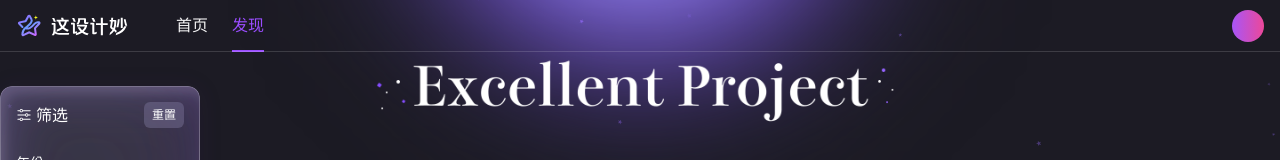
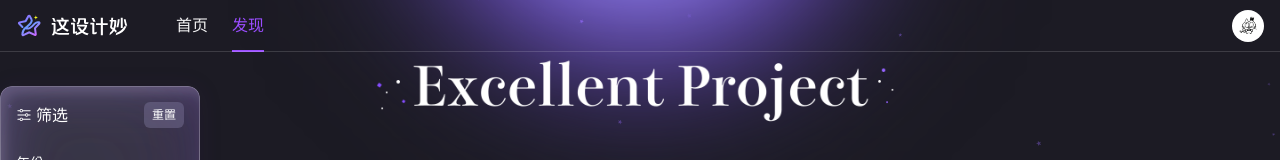
Before and after one commit to moonxing99/xigua, a React (Vite) app: page / in a window 1280 px wide. Both pictures are taken after a click on the element 176 px from the left and 876 px from the top of the page. Shown: the top 160 px of the page. Built offline with nearby package versions, Linux system fonts and the light colour scheme.

Commit message:
fix: 优化图片路径处理，使用 getImagePath 统一处理

```diff
--- a/src/pages/Discover.jsx
+++ b/src/pages/Discover.jsx
@@ -3,6 +3,7 @@ import { Input } from "@/components/ui/input";
 import { Search } from "lucide-react";
 import { Link, useSearchParams } from "react-router-dom";
 import StarParticles from "@/components/StarParticles";
+import { getImagePath } from "@/utils/imagePath";
 
 const filters = [
   { label: "筛选", type: "title" },
@@ -26,7 +27,7 @@ const projects = [
     desc: "团购和软硬件服务设计中心/创意营销设计组",
     tags: ["80+", "创意", "C端"],
     badge: "2025年第28期",
-    img: "/1.png",
+    img: getImagePath("/1.png"),
     like: 126,
     view: 813,
   },
@@ -35,7 +36,7 @@ const projects = [
     desc: "美团平台设计中心/用户增长与运营设计组",
     tags: ["80+", "创意", "C端"],
     badge: "2025年第27期",
-    img: "/2.png",
+    img: getImagePath("/2.png"),
     like: 126,
     view: 813,
   },
@@ -44,7 +45,7 @@ const projects = [
     desc: "异地地图探索模式设计",
     tags: ["90+", "体验", "C端"],
     badge: "2025年第26期",
-    img: "/3.png",
+    img: getImagePath("/3.png"),
     like: 126,
     view: 813,
   },
@@ -53,7 +54,7 @@ const projects = [
     desc: "乐生活春节大促营销活动",
     tags: ["80+", "创意", "C端"],
     badge: "2025年第25期",
-    img: "/4.png",
+    img: getImagePath("/4.png"),
     like: 126,
     view: 813,
   },
@@ -62,7 +63,7 @@ const projects = [
     desc: "品牌创意设计中心/品牌设计组",
     tags: ["80+", "创意", "C端"],
     badge: "2025年第24期",
-    img: "/5.png",
+    img: getImagePath("/5.png"),
     like: 126,
     view: 813,
   },
@@ -71,7 +72,7 @@ const projects = [
     desc: "基础研发平台设计中心",
     tags: ["80+", "创意", "B端"],
     badge: "2025年第23期",
-    img: "/6.png",
+    img: getImagePath("/6.png"),
     like: 126,
     view: 813,
   },
@@ -80,7 +81,7 @@ const projects = [
     desc: "酒旅设计中心/创意营销设计组",
     tags: ["80+", "创意", "C端"],
     badge: "2025年第22期",
-    img: "/7.png",
+    img: getImagePath("/7.png"),
     like: 126,
     view: 813,
   },
@@ -89,7 +90,7 @@ const projects = [
     desc: "外卖和履约平台设计中心/外卖用户端设计组",
     tags: ["80+","体验", "C端"],
     badge: "2025年第21期",
-    img: "/8.png",
+    img: getImagePath("/8.png"),
     like: 126,
     view: 813,
   },
@@ -98,7 +99,7 @@ const projects = [
     desc: "美团安心学物料手册",
     tags: ["80+", "创意", "文创"],
     badge: "2025年第20期",
-    img: "/9.png",
+    img: getImagePath("/9.png"),
     like: 126,
     view: 813,
   },
@@ -200,15 +201,15 @@ export default function Discover() {
       {/* 星星粒子动画 */}
       <StarParticles />
       {/* 顶部背景图 */}
-      <img src="/发现bg.png" alt="发现页顶部背景" className="pointer-events-none select-none w-full absolute top-0 left-0 z-0" style={{objectFit: 'cover'}} />
+      <img src={getImagePath("/发现bg.png")} alt="发现页顶部背景" className="pointer-events-none select-none w-full absolute top-0 left-0 z-0" style={{objectFit: 'cover'}} />
       {/* 底部背景图 */}
-      <img src="/bg2.png" alt="bg2" className="pointer-events-none select-none w-full absolute bottom-0 left-0 z-0" style={{objectFit: 'cover'}} />
+      <img src={getImagePath("/bg2.png")} alt="bg2" className="pointer-events-none select-none w-full absolute bottom-0 left-0 z-0" style={{objectFit: 'cover'}} />
       {/* 顶部导航栏 */}
       <header className="relative z-10 h-[52px] flex items-center border-none bg-transparent">
         <div className="container mx-auto px-4 py-0 flex items-center justify-between h-full">
           <div className="flex items-center space-x-12 h-full">
             <div className="flex items-center space-x-2">
-              <img src="/logo.svg" alt="这设计妙" className="h-7" />
+              <img src={getImagePath("/logo.svg")} alt="这设计妙" className="h-7" />
             </div>
             <nav className="hidden md:flex space-x-6 h-full">
               <Link to="/" className="text-[#F3F3F4] hover:text-[#9A4DFF] transition-colors h-full flex items-end pb-[13px] border-b-2 border-transparent">首页</Link>
@@ -216,7 +217,12 @@ export default function Discover() {
             </nav>
           </div>
           <div className="flex items-center">
-            <div className="w-8 h-8 rounded-full bg-gradient-to-r from-purple-500 to-pink-500"></div>
+            <img
+              src={getImagePath("/头像.PNG")}
+              alt="头像"
+              className="w-8 h-8 rounded-full object-cover"
+              style={{ background: "rgba(255,255,255,0.1)" }}
+            />
           </div>
         </div>
         <div className="absolute left-0 bottom-0 w-full h-px" style={{background: 'rgba(255,255,255,0.15)'}} />
@@ -232,7 +238,7 @@ export default function Discover() {
             position: 'sticky',
             top: '172px',
             zIndex: 20,
-            background: 'url(/搜索栏bg.png) no-repeat center/cover',
+            background: `url(${getImagePath('/搜索栏bg.png')}) no-repeat center/cover`,
             borderRadius: '12px',
             padding: '16px',
             boxShadow: '0 2px 24px 0 rgba(80,40,120,0.10)',
--- a/src/pages/Index.jsx
+++ b/src/pages/Index.jsx
@@ -74,11 +74,11 @@ const Index = () => {
 
   // 精选项目图片资源
   const featuredImages = [
-    '/pj1.png',
-    '/pj2.png',
-    '/pj3.png',
-    '/pj4.png',
-    '/pj5.png',
+    getImagePath('/pj1.png'),
+    getImagePath('/pj2.png'),
+    getImagePath('/pj3.png'),
+    getImagePath('/pj4.png'),
+    getImagePath('/pj5.png'),
   ];
 
   // 项目卡片数据
```
